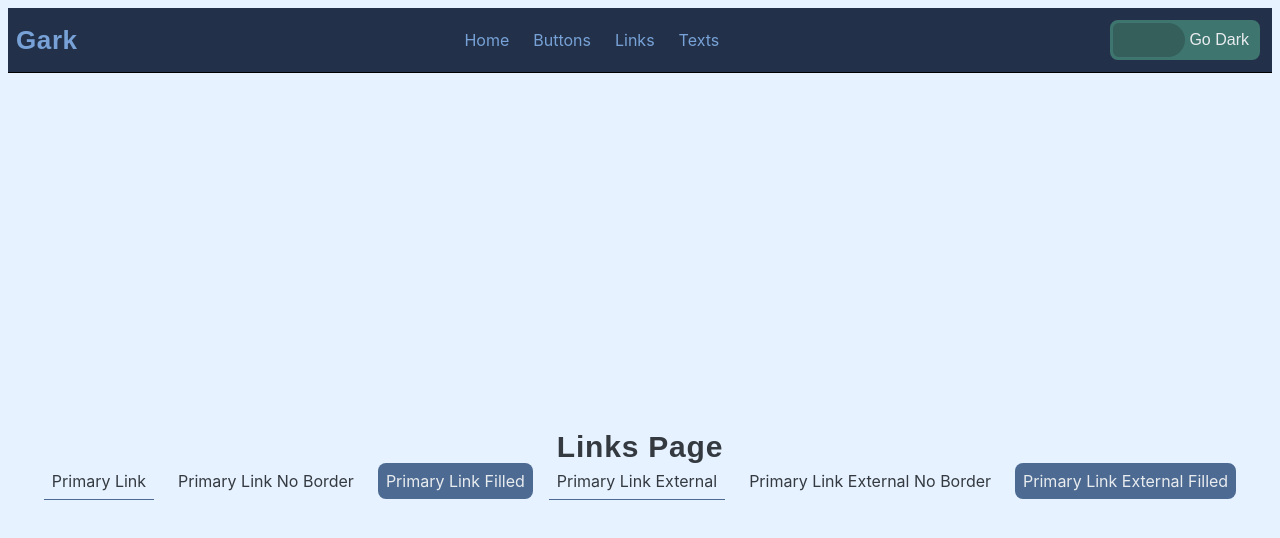
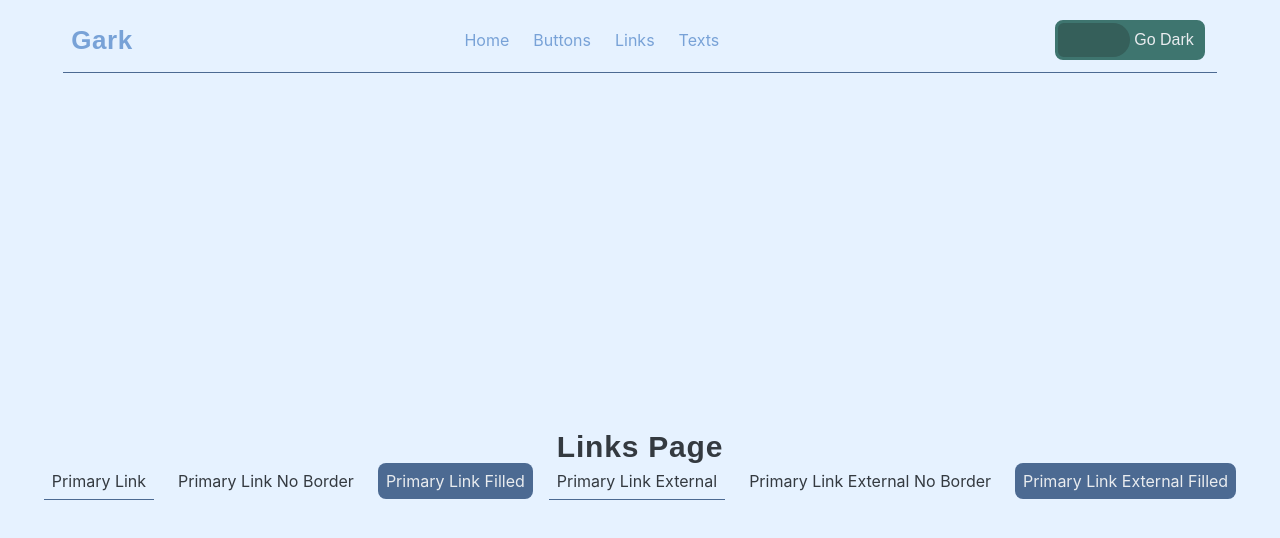
Before and after one commit to garkgodwin/gg-vite-components, a React (Vite) app: page /links in a window 1280 px wide. Shown: the top 538 px of the page. Built offline with nearby package versions, Linux system fonts and the light colour scheme.

Commit message:
update: navbar styles

```diff
--- a/src/assets/styles/containers/navbar.css
+++ b/src/assets/styles/containers/navbar.css
@@ -1,20 +1,22 @@
 :root {
   --navbar-bg-color: var(--color-base-darkest);
   --navbar-txt-color: var(--color-base-lightest);
+  --navbar-border-color: var(--color-base);
 }
 [data-theme="dark"] {
   --navbar-bg-color: var(--color-base-lightest);
   --navbar-txt-color: var(--color-base-darkest);
+  --navbar-border-color: var(--color-base-dark);
 }
 
 .navbar {
-  background-color: var(--navbar-bg-color);
+  width: 90%;
   color: var(--navbar-txt-color);
   display: flex;
   flex-direction: row;
   justify-content: space-between;
   align-items: center;
-  border-bottom: 1px solid black;
+  border-bottom: 1px solid var(--navbar-border-color);
   padding: 8px;
 }
 
--- a/src/assets/styles/index.css
+++ b/src/assets/styles/index.css
@@ -77,3 +77,8 @@ body {
   background-color: var(--bg);
   font-family: var(--font-family);
 }
+#root {
+  display: flex;
+  flex-direction: column;
+  align-items: center;
+}
```
